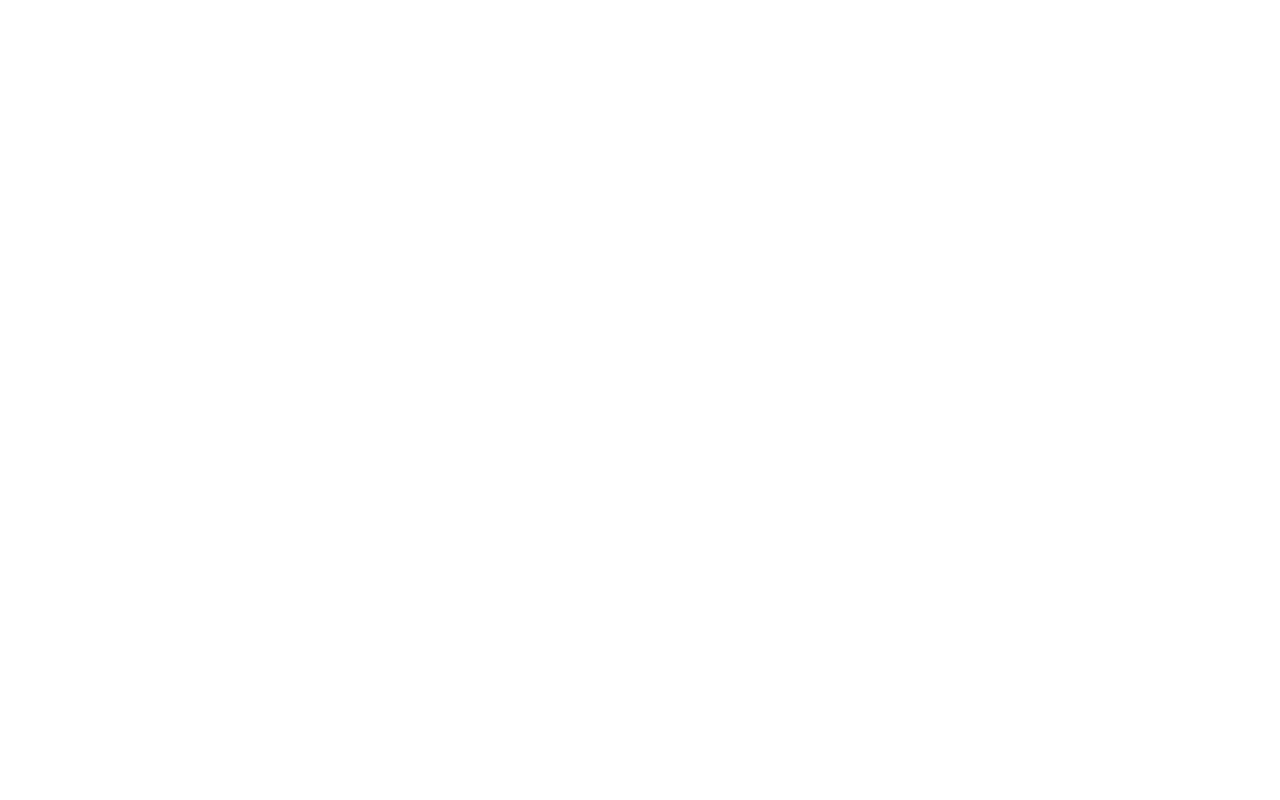
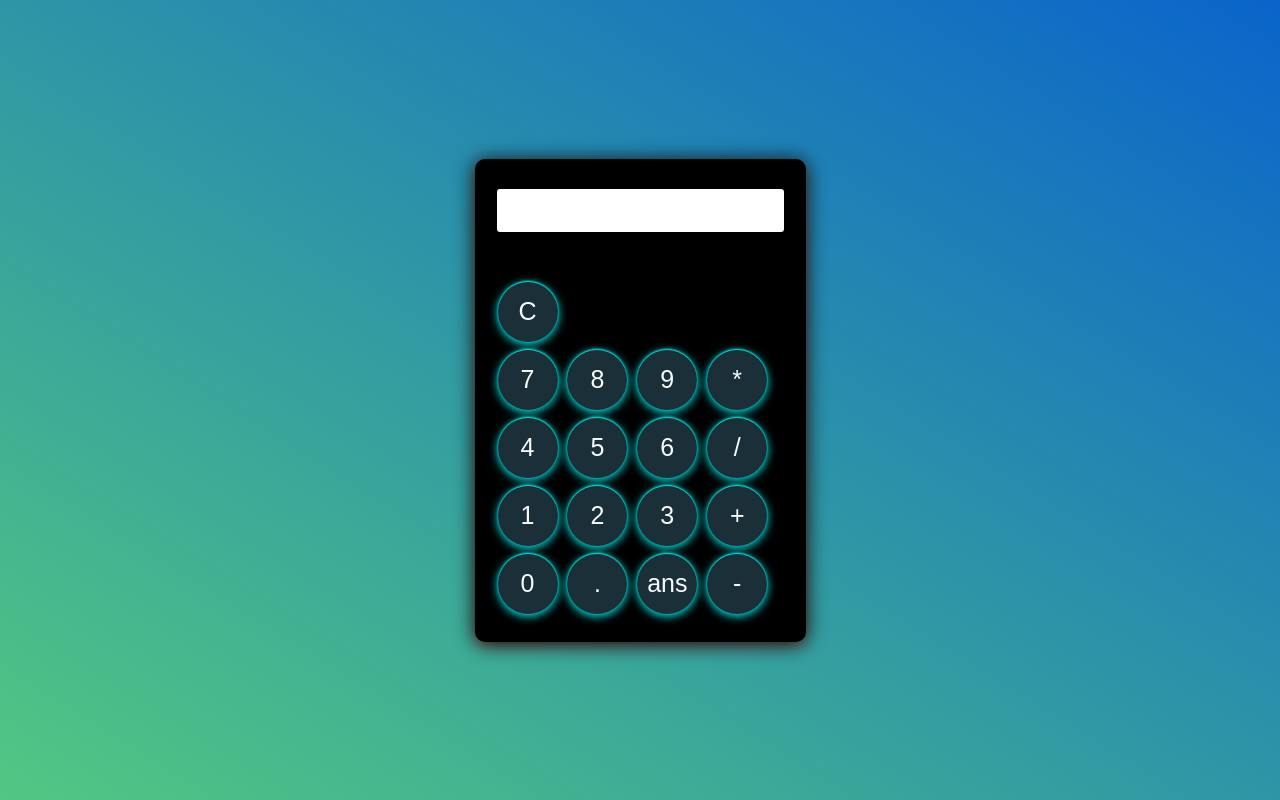
Before and after one commit to acciojob/calculator-sjoshi91119, a website: page main.html in a window 1280 px wide. Drawn offline with Linux system fonts and the light colour scheme.

Commit message:
created a submission

```diff
--- a/main.html
+++ b/main.html
@@ -1,16 +1,51 @@
 <!DOCTYPE html>
-
-<html>
-
+<html lang="en">
 <head>
-	<link rel="stylesheet" href="styles.css">
+    <meta charset="UTF-8">
+    <meta http-equiv="X-UA-Compatible" content="IE=edge">
+    <meta name="viewport" content="width=device-width, initial-scale=1.0">
+    <title>Calculator</title>
+    <link rel="stylesheet" href="styles.css">
+    <link rel="icon" href="https://cdn.pixabay.com/photo/2017/06/05/15/52/calculator-2374442__340.png">
 </head>
-
 <body>
-	<!-- the entire body must be written by student -->
-    <script type="text/javascript" src="./script.js">
-</script>
-
+    <div class="container">
+        <div class="calculator">
+            <div class="row">
+                <input type="text" class="input" id="input">
+            </div>
+            <div class="row">
+                <button class="button" id="clr" value="clear" onclick="solve(this.value)">C</button>
+                <!-- <button class="button">%</button>
+                <button class="button">M+</button>
+                <button class="button">M-</button> -->
+            </div>
+            <div class="row">
+                <button class="button" id="block7" value="7" onclick="solve(this.value)">7</button>
+                <button class="button" id="block8" value="8" onclick="solve(this.value)">8</button>
+                <button class="button" id="block9" value="9" onclick="solve(this.value)">9</button>
+                <button class="button" id="multiply" value="*" onclick="solve(this.value)">*</button>
+            </div>
+            <div class="row">
+                <button class="button" id="block4" value="4" onclick="solve(this.value)">4</button>
+                <button class="button" id="block5" value="5" onclick="solve(this.value)">5</button>
+                <button class="button" id="block6" value="6" onclick="solve(this.value)">6</button>
+                <button class="button" id="divide" value="/" onclick="solve(this.value)">/</button>
+            </div>
+            <div class="row">
+                <button class="button" id="block1" value="1" onclick="solve(this.value)">1</button>
+                <button class="button" id="block2" value="2" onclick="solve(this.value)">2</button>
+                <button class="button" id="block3" value="3" onclick="solve(this.value)">3</button>
+                <button class="button" id="plus" value="+" onclick="solve(this.value)">+</button>
+            </div>
+            <div class="row">
+                <button class="button" id="block0" value="0" onclick="solve(this.value)">0</button>
+                <button class="button" id="dot" value="." onclick="solve(this.value)">.</button>
+                <button class="button" id="ans" value="ans" onclick="solve(this.value)">ans</button>
+                <button class="button" id="minus" value="-" onclick="solve(this.value)">-</button>
+            </div>
+        </div>
+    </div>
+    <script src="script.js"></script>
 </body>
-
 </html>
--- a/script.js
+++ b/script.js
@@ -1 +1,22 @@
 //your code here
+
+let input = document.getElementById('input');
+let expression = "";
+function solve(e){
+    if(e === 'ans') {
+        let result = eval(expression);
+        console.log(result);
+        input.value = result;
+    }
+
+    else if( e === 'clear') {
+        expression = " ";
+        input.value = " "
+    }
+    else {
+        expression += e;
+        console.log(expression)
+        input.value = expression;
+
+    }
+}
--- a/styles.css
+++ b/styles.css
@@ -1,2 +1,57 @@
 
 /* Your CSS Code here. */
+@import url("https://fonts.googleapis.com/css2?family=Roboto:wght@300&family=Ubuntu:wght@300&display=swap");
+* {
+  margin: 0;
+  padding: 0;
+  box-sizing: border-box;
+}
+body {
+  font-family: "Roboto", sans-serif;
+  background: linear-gradient(to top right, rgb(82, 199, 130), rgb(10, 100, 203));
+}
+
+.container {
+  height: 100vh;
+  width: 100vw;
+  display: grid;
+  place-items: center;
+}
+
+.calculator {
+  height: auto;
+  width: auto;
+  padding: 20px;
+  border-radius: 10px;
+  background-color: black;
+  box-shadow: 0  2px 20px black ,0 5px 12px grey;
+}
+
+.button {
+  height: 60px;
+  width: 60px;
+  margin: 0 3px;
+  border: 0;
+  border-radius: 30px;
+  background-color: #1b2f38;
+  color: #f8fafb;
+  font-size: 25px;
+  cursor: pointer;
+  box-shadow: 0  -1px 2px cyan, 0 2px 10px cyan;
+}
+.button:hover {
+  transform: scale(0.95);
+  box-shadow: 0  1px 2px cyan, 0 1px 8px cyan;
+}
+
+.row {
+  margin: 8px 0;
+}
+.row input {
+  width: 291px;
+  font-size: 20px;
+  margin-bottom: 40px;
+  padding: 10px 0px;
+  border: 2px solid black;
+  border-radius: 5px;
+}
```
